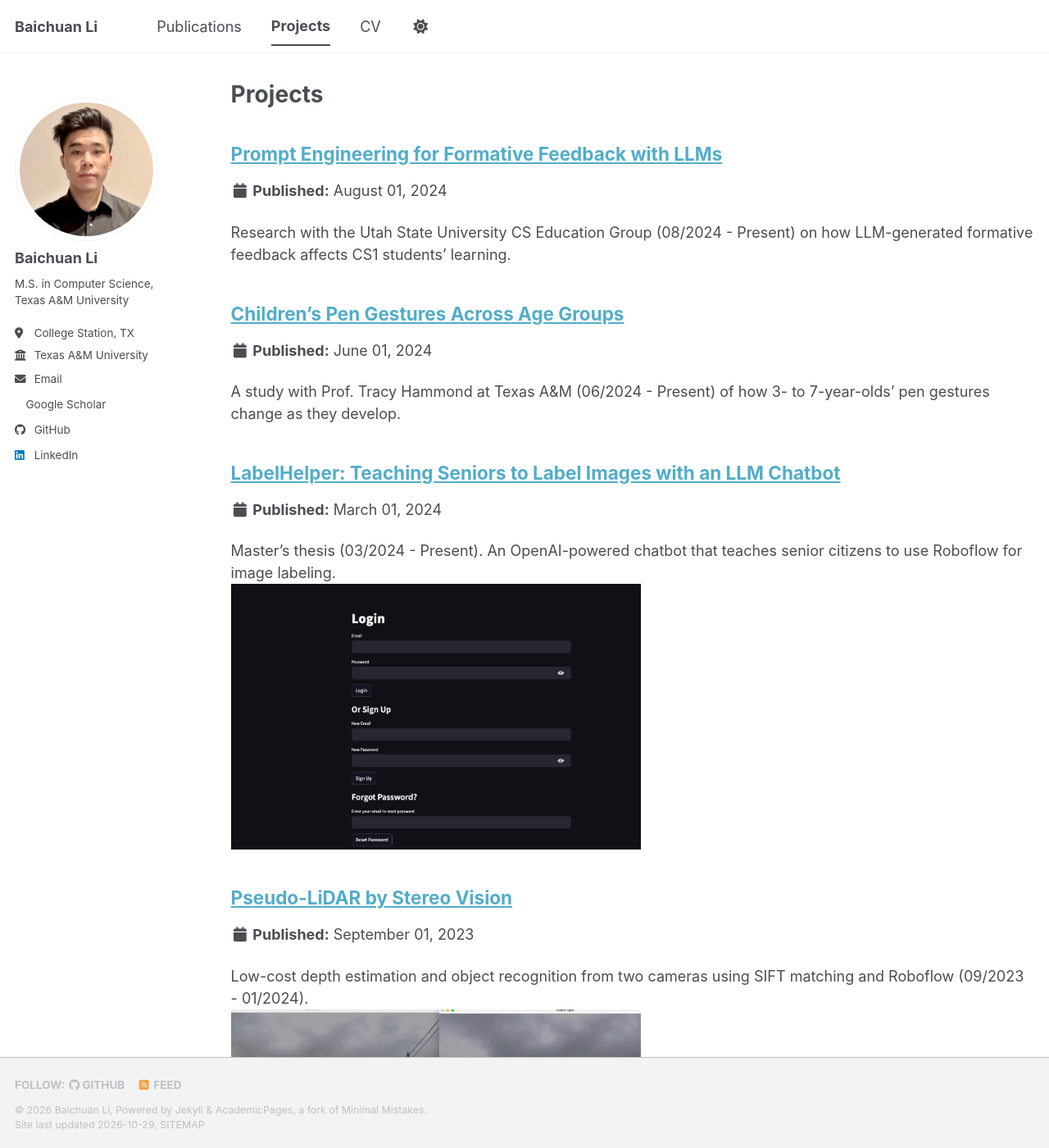
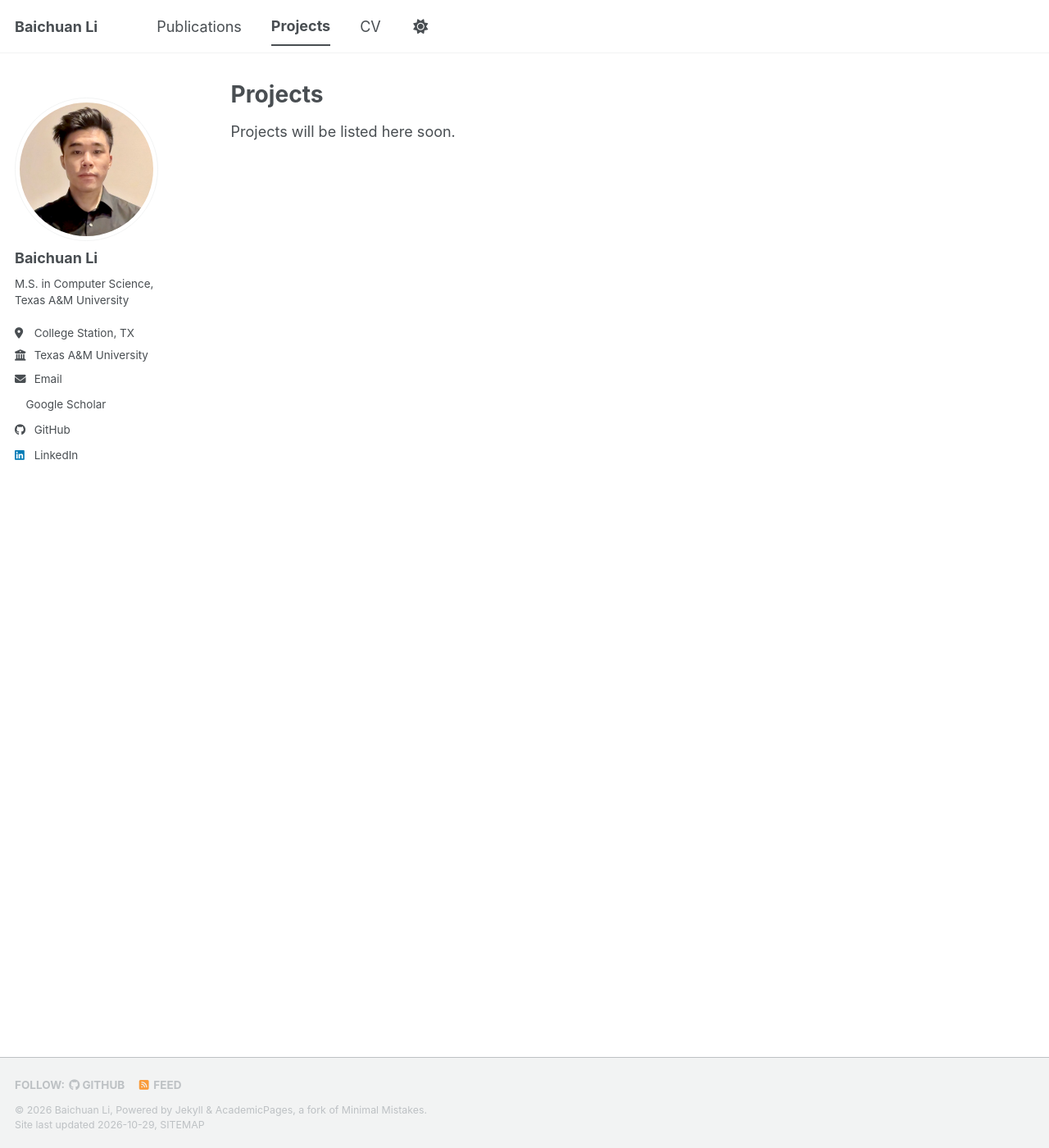
Before and after one commit to baichuan0113/baichuan0113.github.io, a Jekyll site: the page built from _pages/portfolio.html, in a window 1280 px wide and 1400 px high. Shown: the whole window at 82% size. Built offline with Jekyll 4.4.1, drawn with Linux system fonts in a browser that asks for light colours; a style sheet for code colours, icons or effects is not loaded; some of the changed text lies outside the part shown.

Commit message:
Leave Publications and Projects pages as placeholders for now
Co-Authored-By: Claude Fable 5.1 <noreply@anthropic.com>

```diff
--- a/_pages/portfolio.html
+++ b/_pages/portfolio.html
@@ -7,6 +7,10 @@ author_profile: true
 
 {% include base_path %}
 
+{% if site.portfolio.size == 0 %}
+  <p>Projects will be listed here soon.</p>
+{% endif %}
+
 
 {% for post in site.portfolio reversed %}
   {% include archive-single.html %}
--- a/_pages/publications.html
+++ b/_pages/publications.html
@@ -10,6 +10,10 @@ author_profile: true
 {% endif %}
 
 {% include base_path %}
+
+{% if site.publications.size == 0 %}
+  <p>Publications will be listed here soon.</p>
+{% endif %}
 
 <!-- New style rendering if publication categories are defined -->
 {% if site.publication_category %}
--- a/_portfolio/children-handwriting.md
+++ /dev/null
@@ -1,15 +0,0 @@
----
-title: "Children's Pen Gestures Across Age Groups"
-excerpt: "A study with Prof. Tracy Hammond at Texas A&M (06/2024 - Present) of how 3- to 7-year-olds' pen gestures change as they develop."
-collection: portfolio
-permalink: /portfolio/children-handwriting/
-date: 2024-06-01
----
-
-**06/2024 - Present · Texas A&M University**
-
-* Conducted a study of 53 children ages 3-5 with over 700 pen gestures across 14 shapes of varying difficulty.
-* Compared kinematic, pressure, and geometric features across ages 3.5-7 using t-tests and one-way ANOVA.
-* Gained insight into how children's pen gestures change as they develop.
-
-This work led to the paper [Looking at the Difference in Pen Gestures of Preschool Age Children](/publication/2025-pen-gestures-preschool-children).
--- a/_portfolio/labelhelper.md
+++ /dev/null
@@ -1,15 +0,0 @@
----
-title: "LabelHelper: Teaching Seniors to Label Images with an LLM Chatbot"
-excerpt: "Master's thesis (03/2024 - Present). An OpenAI-powered chatbot that teaches senior citizens to use Roboflow for image labeling.<br/><img src='/images/projects/labelhelper3.jpg' width='500'>"
-collection: portfolio
-permalink: /portfolio/labelhelper/
-date: 2024-03-01
----
-
-**03/2024 - Present · [GitHub](https://github.com/baichuan0113/labelHelper)**
-
-My master's thesis investigates the use of an OpenAI API chatbot to educate senior citizens on utilizing Roboflow for image labeling. The study assesses the chatbot's effectiveness in teaching, its efficiency in imparting knowledge, and the accuracy of image labeling performed by seniors after training. The goal is to bridge the digital divide by making advanced AI tools accessible and user-friendly for the elderly population.
-
-<img src='/images/projects/labelhelper1.jpg' width='600'>
-<img src='/images/projects/labelhelper2.jpg' width='600'>
-<img src='/images/projects/labelhelper3.jpg' width='600'>
--- a/_portfolio/llm-formative-feedback.md
+++ /dev/null
@@ -1,16 +0,0 @@
----
-title: "Prompt Engineering for Formative Feedback with LLMs"
-excerpt: "Research with the Utah State University CS Education Group (08/2024 - Present) on how LLM-generated formative feedback affects CS1 students' learning."
-collection: portfolio
-permalink: /portfolio/llm-formative-feedback/
-date: 2024-08-01
----
-
-**08/2024 - Present · Utah State University, Computer Science Education Group**
-
-This project studies how formative feedback generated by different large language models affects learning in an introductory programming course.
-
-* Collected data from 48 CS1 students across 5 lab assignments.
-* Designed customized prompts to compare learning gains and feedback alignment across 3 LLM models.
-* Administered pre- and post-surveys to evaluate feedback quality and effectiveness.
-* Performed ANOVA and group analysis to assess learning gains and the impact on student motivation.
--- a/_portfolio/nxtfolio.md
+++ /dev/null
@@ -1,15 +0,0 @@
----
-title: "NXTFolio: A Visual Portfolio Network for Creative Professionals"
-excerpt: "A Ruby on Rails app that matches fashion and creative professionals through visual portfolios (01/2023 - 05/2023)."
-collection: portfolio
-permalink: /portfolio/nxtfolio/
-date: 2023-01-01
----
-
-**01/2023 - 05/2023 · [GitHub](https://github.com/baichuan0113/NXTFolio)**
-
-NXTFolio is a visual "LinkedIn" for creative, visual, and fashion industry professionals, developed with Agile methodology in Ruby on Rails.
-
-* Built a matching system that lets professionals upload visual portfolios and find collaborators based on specific job needs.
-* Optimized search with custom sorting and filtering algorithms for more accurate keyword matching and display priority.
-* Used the Cucumber testing framework (BDD) for comprehensive end-to-end testing.
--- a/_portfolio/pharma-portfolio.md
+++ /dev/null
@@ -1,15 +0,0 @@
----
-title: "Optimizing Pharmaceutical Portfolios Using FinTech Models"
-excerpt: "Monte Carlo and Sharpe-ratio portfolio construction for five pharmaceutical assets (12/2020 - 05/2021).<br/><img src='/images/projects/fintech.jpg' width='357'>"
-collection: portfolio
-permalink: /portfolio/pharma-portfolio/
-date: 2020-12-01
----
-
-**12/2020 - 05/2021 · [PDF](/files/portfolio-construction-pharmaceutical-2021.pdf)**
-
-This project uses the Equal Weighted Model, Monte Carlo simulation, and Sharpe ratio maximization to evaluate five key pharmaceutical assets. By applying the Monte Carlo method we constructed portfolios with minimum variance and maximum Sharpe ratio, revealing NVS as the largest component. The insights are useful for investors in the pharmaceutical sector.
-
-Published as [Portfolio construction for pharmaceutical industry](/publication/2021-portfolio-construction-pharmaceutical) in E3S Web of Conferences (2021).
-
-<img src='/images/projects/fintech.jpg'>
--- a/_portfolio/pseudo-lidar.md
+++ /dev/null
@@ -1,14 +0,0 @@
----
-title: "Pseudo-LiDAR by Stereo Vision"
-excerpt: "Low-cost depth estimation and object recognition from two cameras using SIFT matching and Roboflow (09/2023 - 01/2024).<br/><img src='/images/projects/stereo-vision2.jpg' width='500'>"
-collection: portfolio
-permalink: /portfolio/pseudo-lidar/
-date: 2023-09-01
----
-
-**09/2023 - 01/2024 · [GitHub](https://github.com/baichuan0113/Pseudo-LiDAR)**
-
-The Pseudo-LiDAR project leverages stereo vision techniques with two simple cameras to recognize objects and calculate depth. Using Roboflow for data preprocessing and SIFT (Scale-Invariant Feature Transform) matching, the system processes stereo image pairs to identify objects and estimate their distances. This offers a cost-effective alternative to traditional LiDAR, providing depth perception and object recognition for a range of applications.
-
-<img src='/images/projects/stereo-vision1.jpg' width='600'>
-<img src='/images/projects/stereo-vision2.jpg' width='600'>
```
Also changed, not shown: _pages/about.md (+1 -1 lines), _pages/cv.md (+0 -8 lines), _publications/2021-06-01-portfolio-construction-pharmaceutical.md (deleted, +0 -15 lines), _publications/2025-01-01-pen-gestures-preschool-children.md (deleted, +0 -12 lines), 2 other files.
